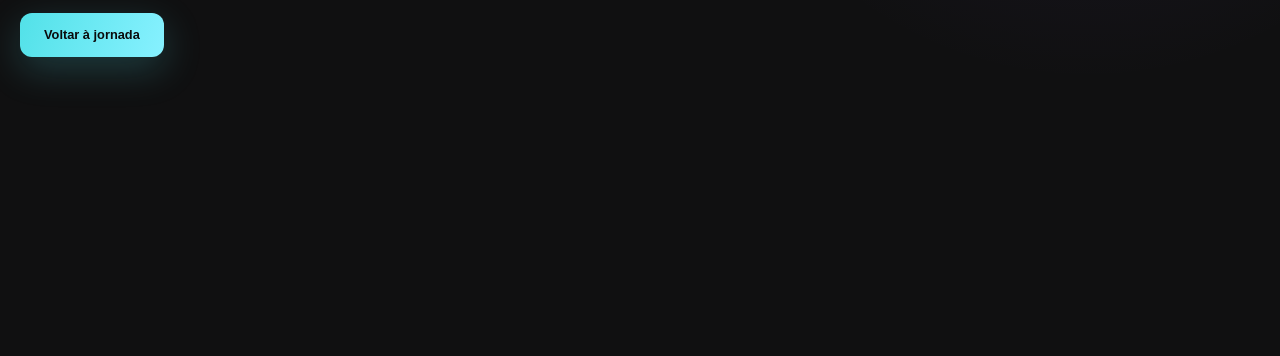
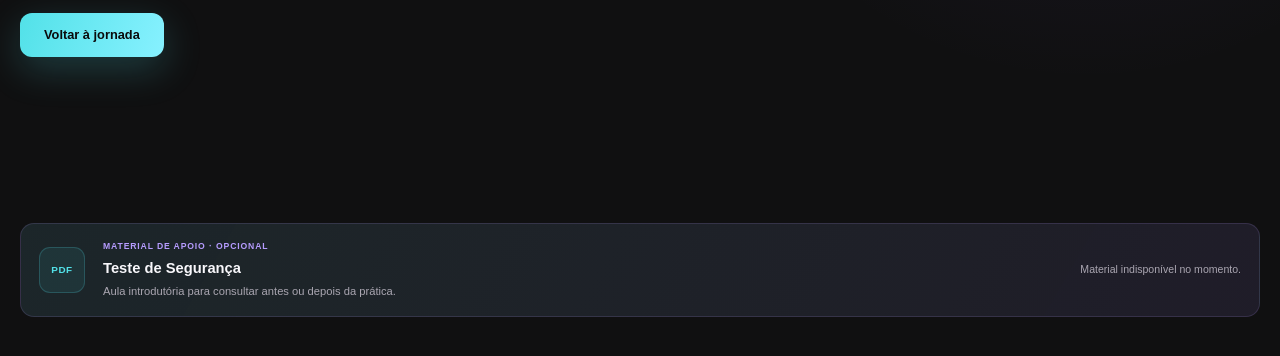
Before and after one commit to gufvr/qa-quest, a website built with Vite: page security.html in a window 1280 px wide. Shown: the part 376-732 px from the top of the page. Built offline with nearby package versions, Linux system fonts and the light colour scheme; no server answers.

Commit message:
feat: disponibilizar apostila de teste de segurança

```diff
--- a/core/content-catalog.js
+++ b/core/content-catalog.js
@@ -259,6 +259,16 @@ export const supportMaterials = [
     filename: "qa-quest-teste-performance.pdf",
     format: "PDF",
     version: "1.0"
+  },
+  {
+    id: "security-testing",
+    missionId: "security",
+    title: "Teste de Segurança",
+    description: "Aula introdutória para consultar antes ou depois da prática.",
+    path: "materiais/qa-quest-teste-seguranca.pdf",
+    filename: "qa-quest-teste-seguranca.pdf",
+    format: "PDF",
+    version: "1.0"
   }
 ];
 
--- a/security.html
+++ b/security.html
@@ -24,6 +24,8 @@
         <p>Segurança independe de Performance e das outras trilhas. O contexto necessário está incluído aqui.</p>
         <a id="security-locked-link" class="button button--primary" href="index.html">Voltar à jornada</a>
       </section>
+      <qa-support-material mission-id="security"></qa-support-material>
+
       <div id="security-content" hidden>
         <header class="security-intro">
           <div><span class="label label--cyan">TRILHA 03 · QUALIDADE ESPECIALIZADA</span><h1>Quem pode acessar o quê?</h1></div>
@@ -171,6 +173,7 @@
     <script type="module" src="components/theme-toggle.js"></script>
     <script type="module" src="components/header.js"></script>
     <script type="module" src="components/save-status.js"></script>
+    <script type="module" src="components/support-material.js"></script>
     <script type="module" src="core/progress.js"></script>
     <script type="module" src="pages/security.js"></script>
   </body>
```
Also changed, not shown: 1 other file.
